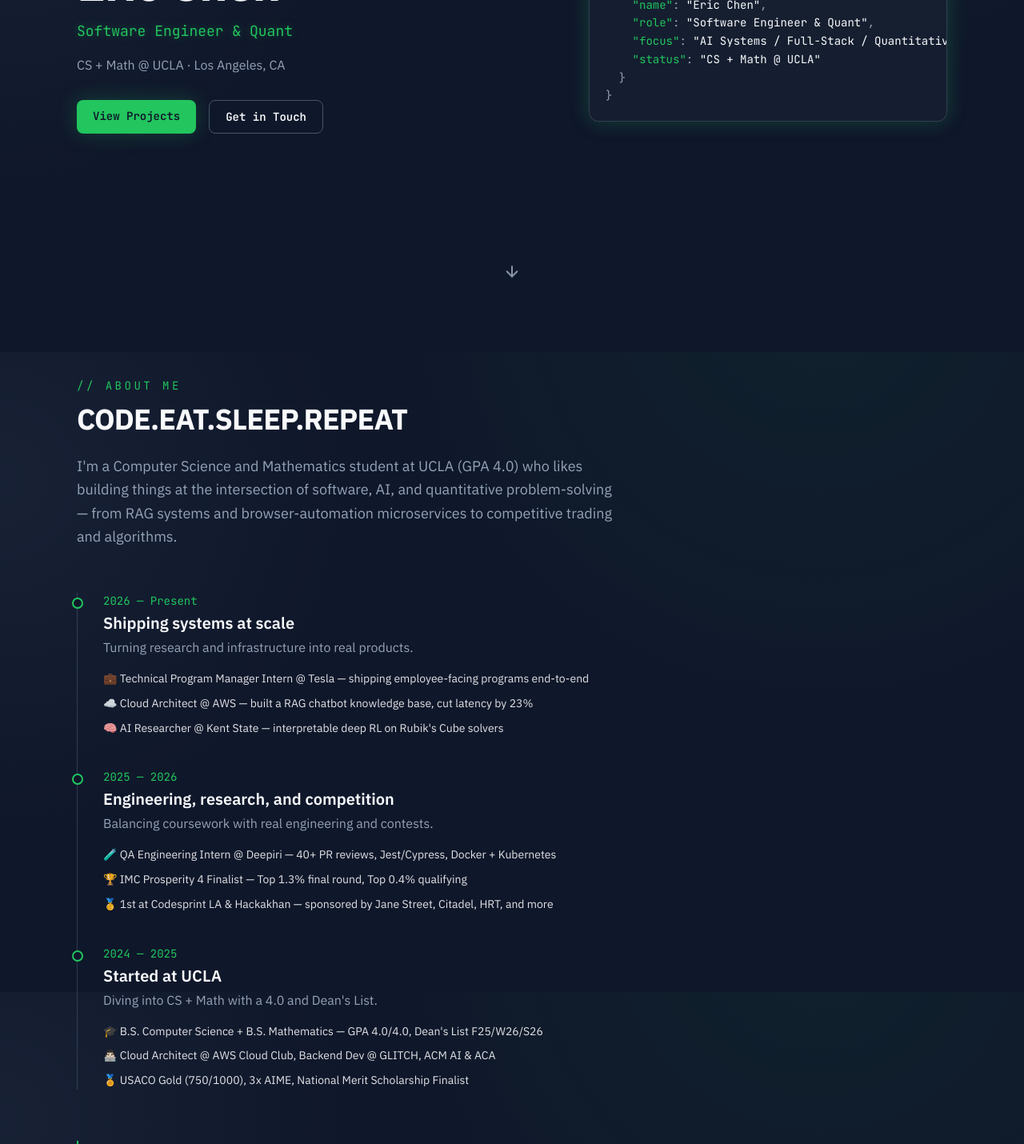
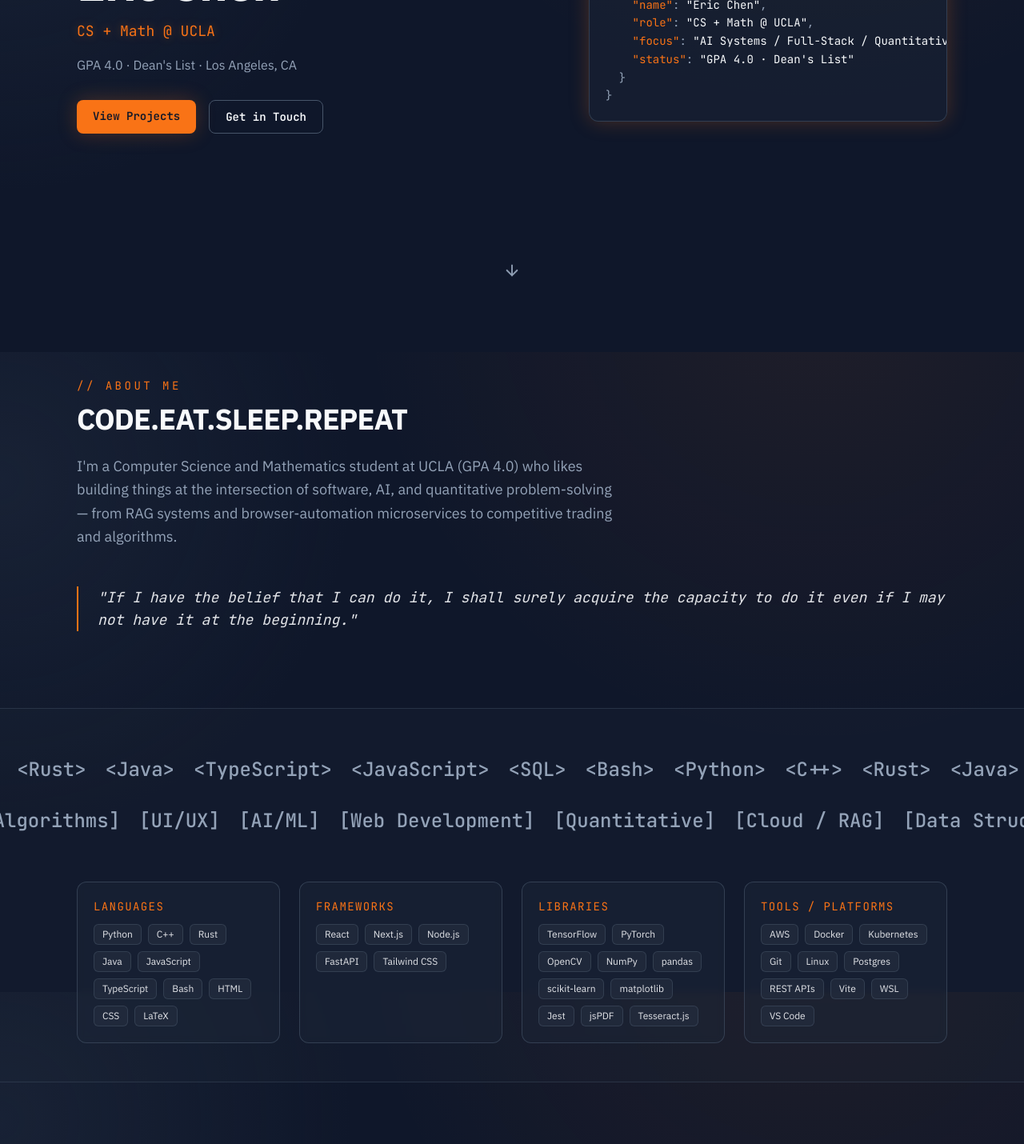
Before and after one commit to ericchen682/personal-portfolio, a React (Vite) app: page / in a window 1280 px wide. Shown: the part 360-1790 px from the top of the page at 80% size. Built offline with nearby package versions, Linux system fonts and the light colour scheme.

Commit message:
style: switch accent to orange, drop timeline, update tagline to CS + Math @ UCLA

```diff
--- a/index.html
+++ b/index.html
@@ -6,15 +6,15 @@
     <meta name="viewport" content="width=device-width, initial-scale=1.0" />
     <meta
       name="description"
-      content="Eric Chen - Software Engineer & Quant. CS + Math @ UCLA. Building AI systems, web apps, and quantitative tools."
+      content="Eric Chen - CS + Math @ UCLA. Building AI systems, web apps, and quantitative tools."
     />
-    <meta property="og:title" content="Eric Chen - Software Engineer & Quant" />
+    <meta property="og:title" content="Eric Chen - CS + Math @ UCLA" />
     <meta
       property="og:description"
       content="CS + Math @ UCLA. Building AI systems, web apps, and quantitative tools."
     />
     <meta property="og:type" content="website" />
-    <title>Eric Chen - Software Engineer & Quant</title>
+    <title>Eric Chen - CS + Math @ UCLA</title>
   </head>
   <body>
     <div id="root"></div>
--- a/src/components/About.tsx
+++ b/src/components/About.tsx
@@ -1,4 +1,4 @@
-import { bio, quote, timeline } from "../data/portfolio";
+import { bio, quote } from "../data/portfolio";
 
 export default function About() {
   return (
@@ -10,25 +10,7 @@ export default function About() {
         </h2>
         <p className="reveal mt-6 max-w-2xl text-lg leading-relaxed text-subtle">{bio}</p>
 
-        <ol className="mt-14 space-y-10 border-l border-border/60 pl-6 sm:pl-8">
-          {timeline.map((entry) => (
-            <li key={entry.period} className="reveal relative">
-              <span className="absolute -left-[calc(1.5rem+7px)] top-1.5 h-3.5 w-3.5 rounded-full border-2 border-accent bg-bg sm:-left-[calc(2rem+7px)]" />
-              <p className="font-mono text-sm text-accent">{entry.period}</p>
-              <h3 className="mt-1 text-xl font-semibold">{entry.title}</h3>
-              <p className="mt-1 text-subtle">{entry.summary}</p>
-              <ul className="mt-4 space-y-2">
-                {entry.highlights.map((h) => (
-                  <li key={h} className="text-sm leading-relaxed text-foreground/90">
-                    {h}
-                  </li>
-                ))}
-              </ul>
-            </li>
-          ))}
-        </ol>
-
-        <blockquote className="reveal mt-16 border-l-2 border-accent pl-6 font-mono text-lg italic text-foreground/90">
+        <blockquote className="reveal mt-12 border-l-2 border-accent pl-6 font-mono text-lg italic text-foreground/90">
           {quote}
         </blockquote>
       </div>
--- a/src/data/portfolio.ts
+++ b/src/data/portfolio.ts
@@ -48,9 +48,9 @@ export interface SocialLink {
 export const aboutMe: AboutMe = {
   name: "Eric Chen",
   location: "Los Angeles, CA",
-  role: "Software Engineer & Quant",
+  role: "CS + Math @ UCLA",
   focus: "AI Systems / Full-Stack / Quantitative",
-  status: "CS + Math @ UCLA",
+  status: "GPA 4.0 \u00B7 Dean's List",
 };
 
 export const bio =
--- a/src/index.css
+++ b/src/index.css
@@ -17,7 +17,7 @@
   body {
     @apply bg-bg text-foreground font-sans antialiased;
     background-image:
-      radial-gradient(60rem 60rem at 80% -10%, rgba(34, 197, 94, 0.06), transparent 60%),
+      radial-gradient(60rem 60rem at 80% -10%, rgba(249, 115, 22, 0.07), transparent 60%),
       radial-gradient(50rem 50rem at 0% 20%, rgba(51, 65, 85, 0.25), transparent 55%);
     background-attachment: fixed;
   }
@@ -49,7 +49,7 @@
   }
 
   .glow-text {
-    text-shadow: 0 0 12px rgba(34, 197, 94, 0.35);
+    text-shadow: 0 0 12px rgba(249, 115, 22, 0.35);
   }
 }
 
--- a/tailwind.config.js
+++ b/tailwind.config.js
@@ -11,15 +11,15 @@ export default {
         border: "#475569",
         foreground: "#F8FAFC",
         subtle: "#94A3B8",
-        accent: "#22C55E",
-        "accent-dim": "#16A34A",
+        accent: "#F97316",
+        "accent-dim": "#EA580C",
       },
       fontFamily: {
         mono: ['"JetBrains Mono"', "ui-monospace", "SFMono-Regular", "monospace"],
         sans: ['"IBM Plex Sans"', "ui-sans-serif", "system-ui", "sans-serif"],
       },
       boxShadow: {
-        glow: "0 0 24px rgba(34, 197, 94, 0.25)",
+        glow: "0 0 24px rgba(249, 115, 22, 0.25)",
       },
       keyframes: {
         marquee: {
--- /dev/null
+++ b/vite.config.d.ts
@@ -0,0 +1,2 @@
+declare const _default: import("vite").UserConfig;
+export default _default;
--- /dev/null
+++ b/vite.config.js
@@ -0,0 +1,5 @@
+import { defineConfig } from "vite";
+import react from "@vitejs/plugin-react";
+export default defineConfig({
+    plugins: [react()],
+});
```
Also changed, not shown: 2 other files (tests, documents, lock files or other folders).
